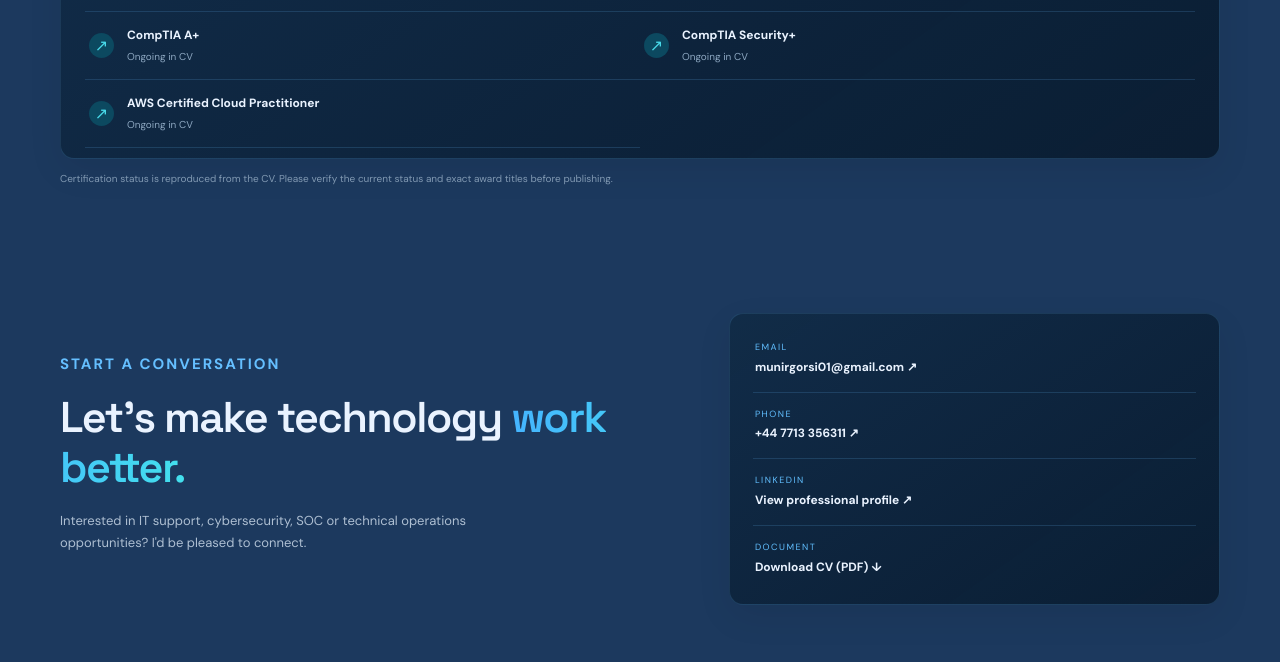
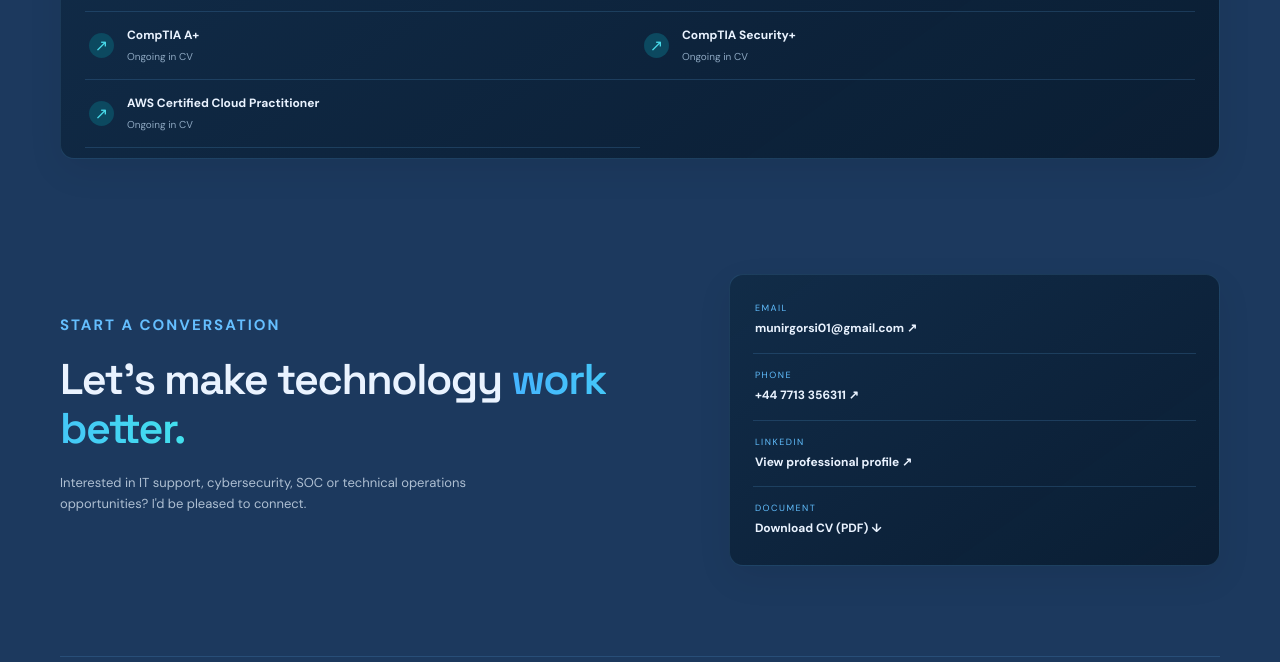
Before and after one commit to munirgorsi01/munirgorsi, a plain HTML site: page index.html in a window 1280 px wide. Shown: the part 4838-5500 px from the top of the page. Drawn offline with Linux system fonts and the light colour scheme.

Commit message:
Update index.html

```diff
--- a/index.html
+++ b/index.html
@@ -181,7 +181,6 @@
         <div><span class="cert-check">↗</span><p><b>CompTIA Security+</b><small>Ongoing in CV</small></p></div>
         <div><span class="cert-check">↗</span><p><b>AWS Certified Cloud Practitioner</b><small>Ongoing in CV</small></p></div>
       </div>
-      <p class="fine-print">Certification status is reproduced from the CV. Please verify the current status and exact award titles before publishing.</p>
     </section>
 
     <section class="contact-section section-wrap" id="contact">
```
